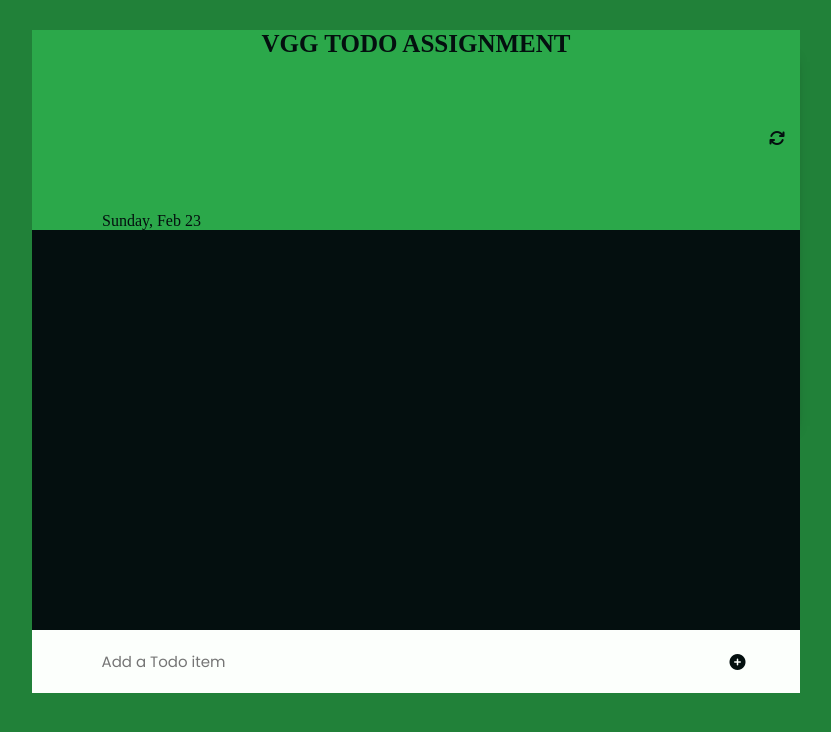
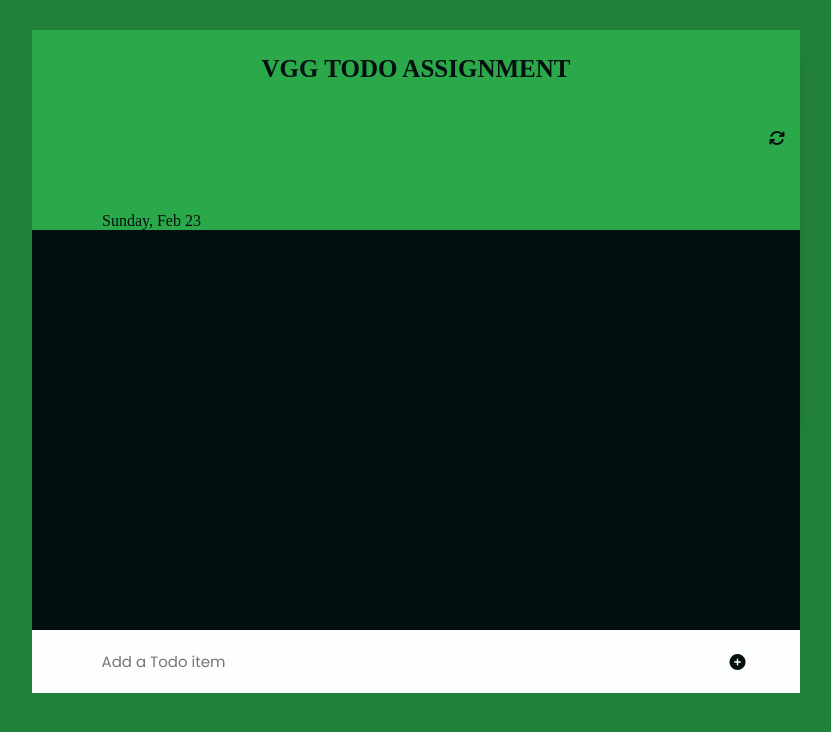
Before and after one commit to vgg-virtualinternship/todo-app, a plain HTML site: page index.html in a window 1280 px wide. Shown: the whole page, without its empty margins (224-1055 px from the left). Drawn offline with Linux system fonts and the light colour scheme; a web font is replaced by a local one.

Commit message:
Layout bug fixed

```diff
--- a/styles/style.scss
+++ b/styles/style.scss
@@ -33,6 +33,9 @@ header {
 
 
   h1 {
+    // margin-top: 35px;
+    position: relative;
+    top: 25px;
     text-align: center;
     font-size: 25px;
   }
```
Also changed, not shown: styles/style.css, 2 other files.
